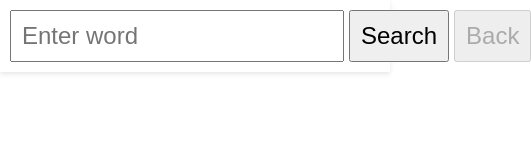
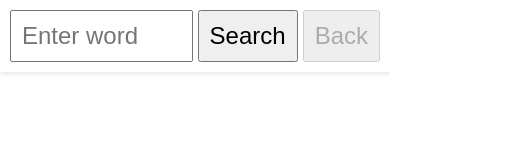
Before and after one commit to kinkou/portuguese_wiktionary_search, a plain HTML site: page index.html in a window 390 px wide. Shown: the whole page, 531 px wide, since content can reach past the window. Drawn offline with Linux system fonts and the light colour scheme.

Commit message:
Make the search bar fit on screen and close the screen keyboard on submit

```diff
--- a/index.html
+++ b/index.html
@@ -13,6 +13,7 @@
       display: flex;
       flex-direction: column;
       height: 100vh;
+      overflow: hidden;
     }
     .header {
       position: sticky;
@@ -26,14 +27,16 @@
     }
     .input-container {
       position: relative;
-      flex: 1;
+      flex-grow: 1;
       display: flex;
+      min-width: 0; /* Prevents input from overflowing */
     }
     .header input {
-      flex: 1;
+      flex-grow: 1;
       padding: 10px;
       font-size: 1.5em;
       box-sizing: border-box;
+      width: 100%; /* Ensures input doesn't overflow */
     }
     .clear-btn {
       position: absolute;
@@ -50,6 +53,7 @@
     .header button {
       padding: 10px;
       font-size: 1.5em;
+      flex-shrink: 0; /* Prevents buttons from shrinking */
     }
     iframe {
       flex: 1;
@@ -78,19 +82,27 @@
     let history = [];
     let currentIndex = -1;
 
-    searchButton.addEventListener('click', performSearch);
+    searchButton.addEventListener('click', () => {
+      performSearch();
+      searchInput.blur(); // Close the keyboard on mobile
+    });
+
     searchInput.addEventListener('input', () => {
       clearButton.style.display = searchInput.value ? 'block' : 'none';
     });
+
     searchInput.addEventListener('keydown', (event) => {
       if (event.key === 'Enter') {
         performSearch();
+        searchInput.blur(); // Close the keyboard on mobile
       }
     });
+
     clearButton.addEventListener('click', () => {
       searchInput.value = '';
       clearButton.style.display = 'none';
     });
+
     backButton.addEventListener('click', () => {
       if (currentIndex > 0) {
         currentIndex--;
```
